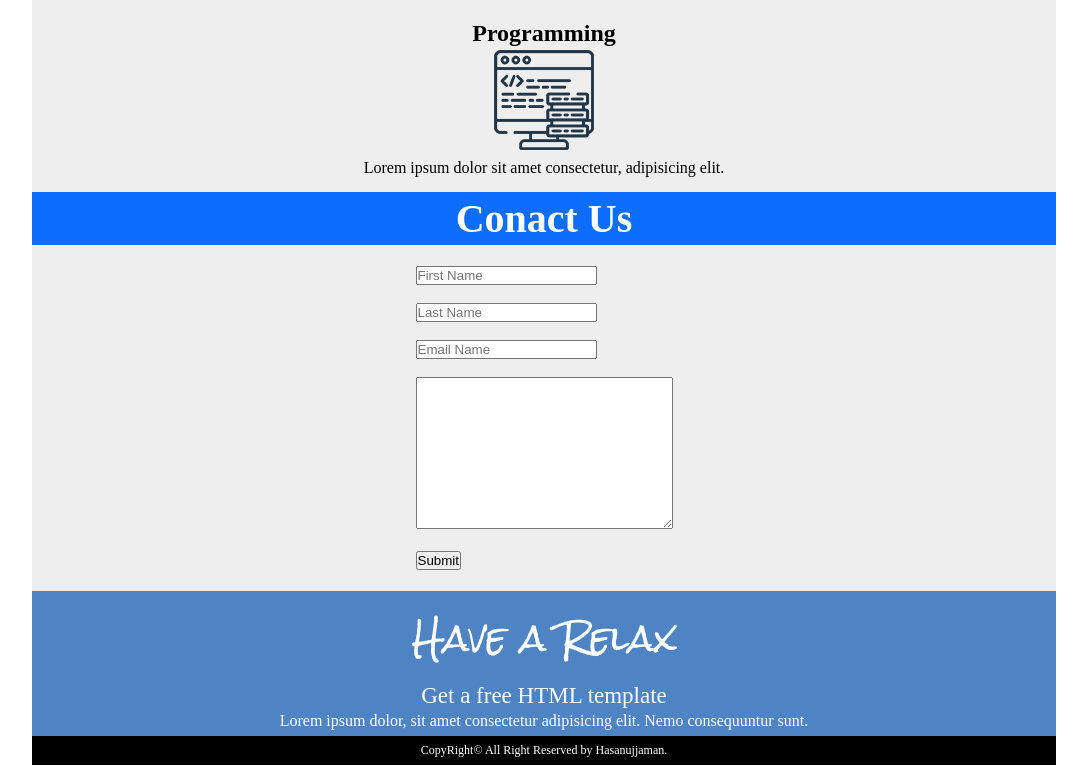
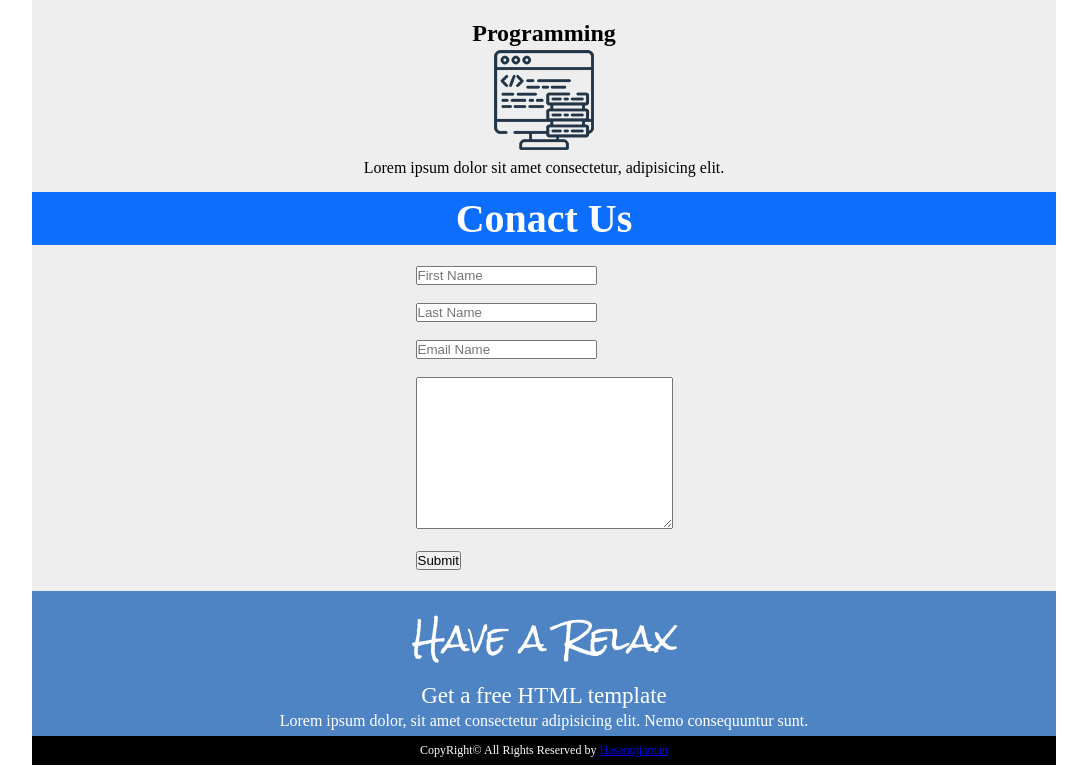
Before and after one commit to hasanujjamansci/Another-Practice-Work, a plain HTML site: page index.html in a window 1280 px wide. Shown: the part 1221-1988 px from the top of the page, without its empty margins (96-1183 px from the left). Drawn offline with Linux system fonts and the light colour scheme.

Commit message:
Update index.html

```diff
--- a/index.html
+++ b/index.html
@@ -52,7 +52,7 @@
             <p>Lorem ipsum dolor, sit amet consectetur adipisicing elit. Nemo consequuntur sunt.</p>
         </div>
         <div class="footer-bottom">
-            <p>CopyRight© All Right Reserved by Hasanujjaman.</p>
+            CopyRight© All Rights Reserved by <a href="https://www.linkedin.com/in/hasanujjamansci/" target="blank">Hasanujjaman</a>
         </div>
     </div>
 
```
